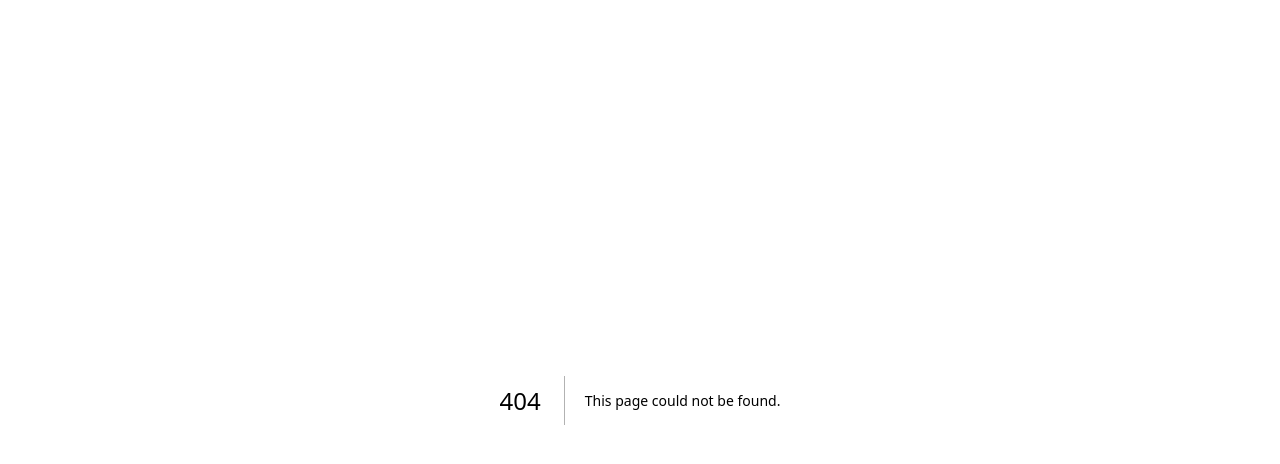
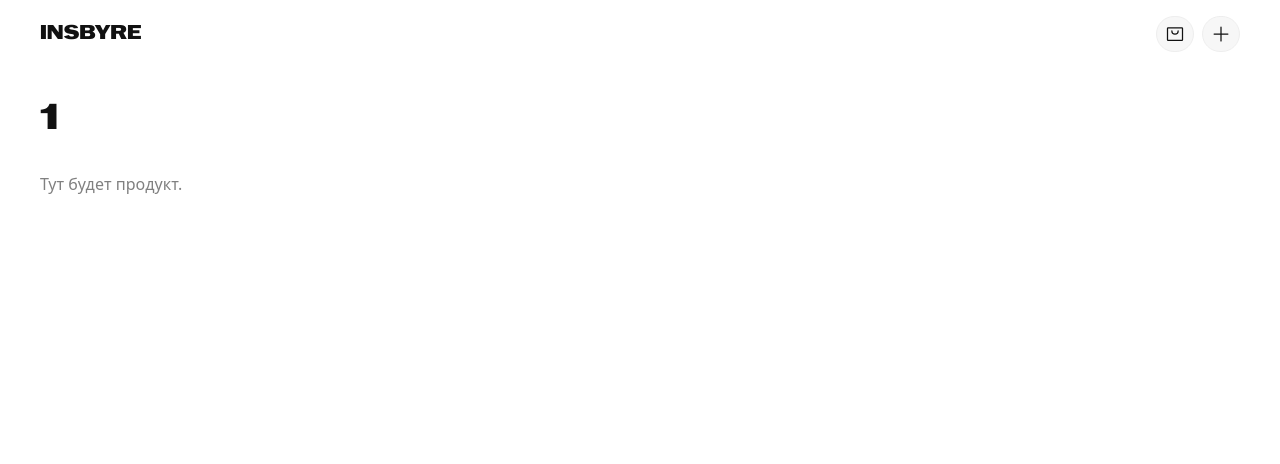
Before and after one commit to feelthatvib3/insbyre, a Next.js app: page /catalogue/1 in a window 1280 px wide. Before the commit this address had no page. Shown: the top 464 px of the page. Built offline with nearby package versions, Linux system fonts and the light colour scheme.

Commit message:
feat: add cart state & product page, extracting the slug

```diff
--- /dev/null
+++ b/app/(main)/catalogue/[slug]/page.tsx
@@ -0,0 +1,17 @@
+'use client';
+
+import { useParams } from 'next/navigation';
+
+export default function Page() {
+  const params = useParams();
+  const slug = params?.slug;
+
+  return (
+    <div>
+      <div className="mx-auto max-w-[1200px] space-y-4 px-4 py-4 md:space-y-8 md:py-8 xl:px-0">
+        <h1 className="font-display text-4xl uppercase">{slug}</h1>
+        <p className="text-muted-foreground">Тут будет продукт.</p>
+      </div>
+    </div>
+  );
+}
--- a/app/page.tsx
+++ b/app/page.tsx
@@ -7,9 +7,12 @@ import { ContactsTile } from 'widgets/contacts-tile';
 import { Header } from 'widgets/header';
 import { InsbyreKeychain } from 'widgets/insbyre-keychain';
 
+import { useCartStore } from 'features/cart';
+
 import { Button } from 'shared/ui/button';
 
 export default function Page() {
+  const { increment } = useCartStore();
   return (
     <main>
       <section className="min-h-dvh">
@@ -59,6 +62,7 @@ export default function Page() {
                 variant="outline-brand"
                 rounded="full"
                 className="absolute right-4 bottom-4 font-normal uppercase"
+                onClick={() => increment()}
               >
                 <ShoppingBagIcon className="size-5" weight="fill" />
                 <span>В корзину</span>
--- a/package.json
+++ b/package.json
@@ -25,7 +25,8 @@
     "react": "^19.0.0",
     "react-dom": "^19.0.0",
     "tailwind-merge": "^3.3.0",
-    "three": "^0.176.0"
+    "three": "^0.176.0",
+    "zustand": "^5.0.5"
   },
   "devDependencies": {
     "@eslint/eslintrc": "^3",
--- a/src/entities/product/ui/card/product-card.tsx
+++ b/src/entities/product/ui/card/product-card.tsx
@@ -3,6 +3,8 @@
 import { ShoppingBagIcon } from '@phosphor-icons/react';
 import Image from 'next/image';
 import Link from 'next/link';
+
+import { useCartStore } from 'features/cart';
 
 import type { Product } from 'entities/product';
 
@@ -13,6 +15,7 @@ interface ProductCardProps {
 }
 
 export function ProductCard({ product }: ProductCardProps) {
+  const { increment } = useCartStore();
   return (
     <Link href={`/catalogue/${product.slug}`} className="group block overflow-hidden">
       <div className="">
@@ -32,7 +35,15 @@ export function ProductCard({ product }: ProductCardProps) {
           <p className="text-muted-foreground line-clamp-2">{product.description}</p>
         </div>
         <div className="flex items-center gap-x-2 p-2 pt-4">
-          <Button variant="outline-brand" rounded="full" className="uppercase">
+          <Button
+            variant="outline-brand"
+            rounded="full"
+            className="uppercase"
+            onClick={(e) => {
+              e.preventDefault();
+              increment();
+            }}
+          >
             <ShoppingBagIcon className="size-5" weight="fill" />
             <span>В корзину</span>
           </Button>
--- a/src/features/cart/index.ts
+++ b/src/features/cart/index.ts
@@ -1 +1,3 @@
 export { CartButton } from './ui/cart-button';
+
+export { useCartStore } from './model/use-cart-store';
--- /dev/null
+++ b/src/features/cart/model/use-cart-store.ts
@@ -0,0 +1,18 @@
+import { create } from 'zustand';
+
+interface State {
+  count: number;
+}
+
+interface Action {
+  increment: () => void;
+  decrement: () => void;
+  reset: () => void;
+}
+
+export const useCartStore = create<State & Action>((set) => ({
+  count: 0,
+  increment: () => set((state) => ({ count: state.count + 1 })),
+  decrement: () => set((state) => ({ count: Math.max(0, state.count - 1) })),
+  reset: () => set({ count: 0 })
+}));
--- a/src/features/cart/ui/cart-button.tsx
+++ b/src/features/cart/ui/cart-button.tsx
@@ -2,12 +2,18 @@
 
 import { ShoppingBagIcon } from '@phosphor-icons/react';
 
+import { useCartStore } from 'features/cart';
+
+import { cn } from 'shared/lib/cn';
 import { Button } from 'shared/ui/button';
 
 export function CartButton() {
+  const { count } = useCartStore();
+
   return (
-    <Button variant="outline" className="rounded-full !px-2">
+    <Button variant="outline" className="gap-x-1 rounded-full !px-2">
       <ShoppingBagIcon className="size-5" />
+      <p className={cn(count > 0 ? 'block' : 'hidden')}>{count}</p>
     </Button>
   );
 }
```
Also changed, not shown: 1 other file (tests, documents, lock files or other folders).
